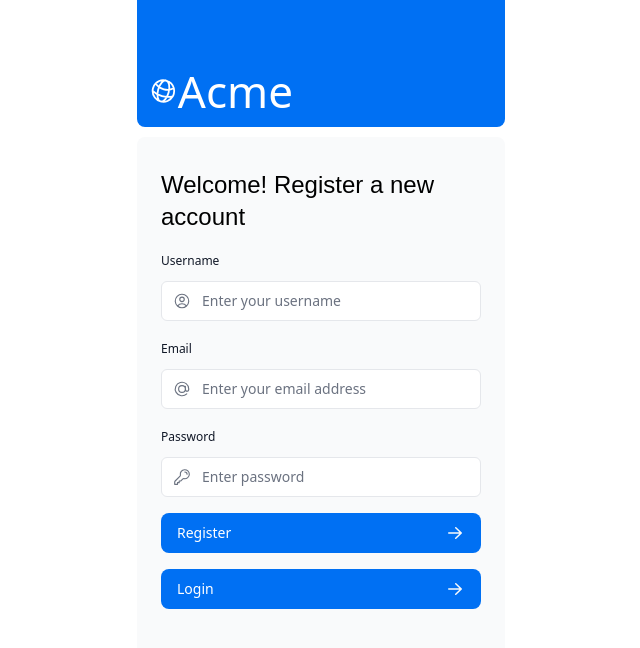
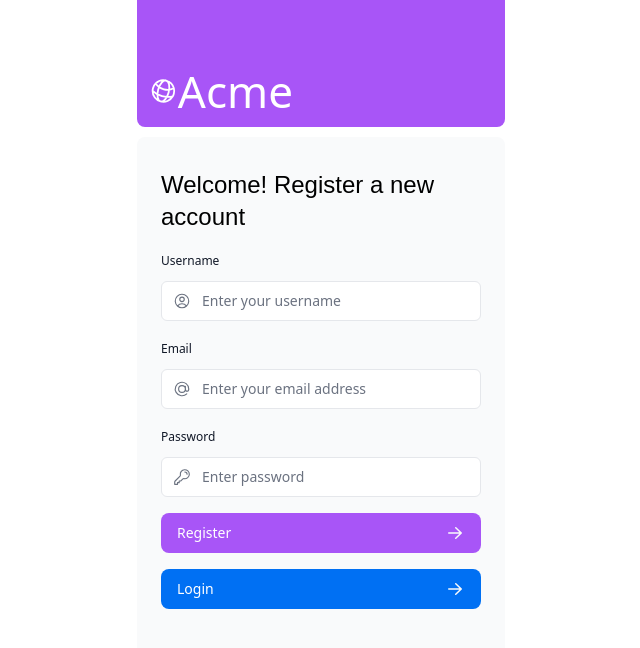
Before and after one commit to Lukehsu1999/interview-experience-sharing-platform, a Next.js app: page /register in a window 1280 px wide. Shown: the top 648 px of the page, without its empty margins (319-959 px from the left). Built offline with nearby package versions, Linux system fonts and the light colour scheme; a web font is replaced by a local one.

Commit message:
change color for register/login

```diff
--- a/app/register/page.tsx
+++ b/app/register/page.tsx
@@ -7,7 +7,7 @@ export default function RegisterPage() {
   return (
     <main className="flex items-center justify-center md:h-screen">
       <div className="relative mx-auto flex w-full max-w-[400px] flex-col space-y-2.5 p-4 md:-mt-32">
-        <div className="flex h-20 w-full items-end rounded-lg bg-blue-500 p-3 md:h-36">
+        <div className="flex h-20 w-full items-end rounded-lg bg-purple-500 p-3 md:h-36">
           <div className="w-32 text-white md:w-36">
             <AcmeLogo />
           </div>
--- a/app/ui/login-form.tsx
+++ b/app/ui/login-form.tsx
@@ -96,7 +96,7 @@ function LoginButton() {
 function RegisterButton() {
   return (
     <Link href="/register">
-      <Button className="mt-4 w-full">
+      <Button className="mt-4 w-full bg-purple-500 hover:bg-purple-400">
         Register <ArrowRightIcon className="ml-auto h-5 w-5 text-gray-50" />
       </Button>
     </Link>
--- a/app/ui/register-form.tsx
+++ b/app/ui/register-form.tsx
@@ -114,7 +114,7 @@ export default function LoginForm() {
 function RegisterButton() {
   const { pending } = useFormStatus();
   return (
-    <Button className="mt-4 w-full" aria-disabled={pending}>
+    <Button className="mt-4 w-full bg-purple-500 hover:bg-purple-400" aria-disabled={pending}>
       Register <ArrowRightIcon className="ml-auto h-5 w-5 text-gray-50" />
     </Button>
   );
```
